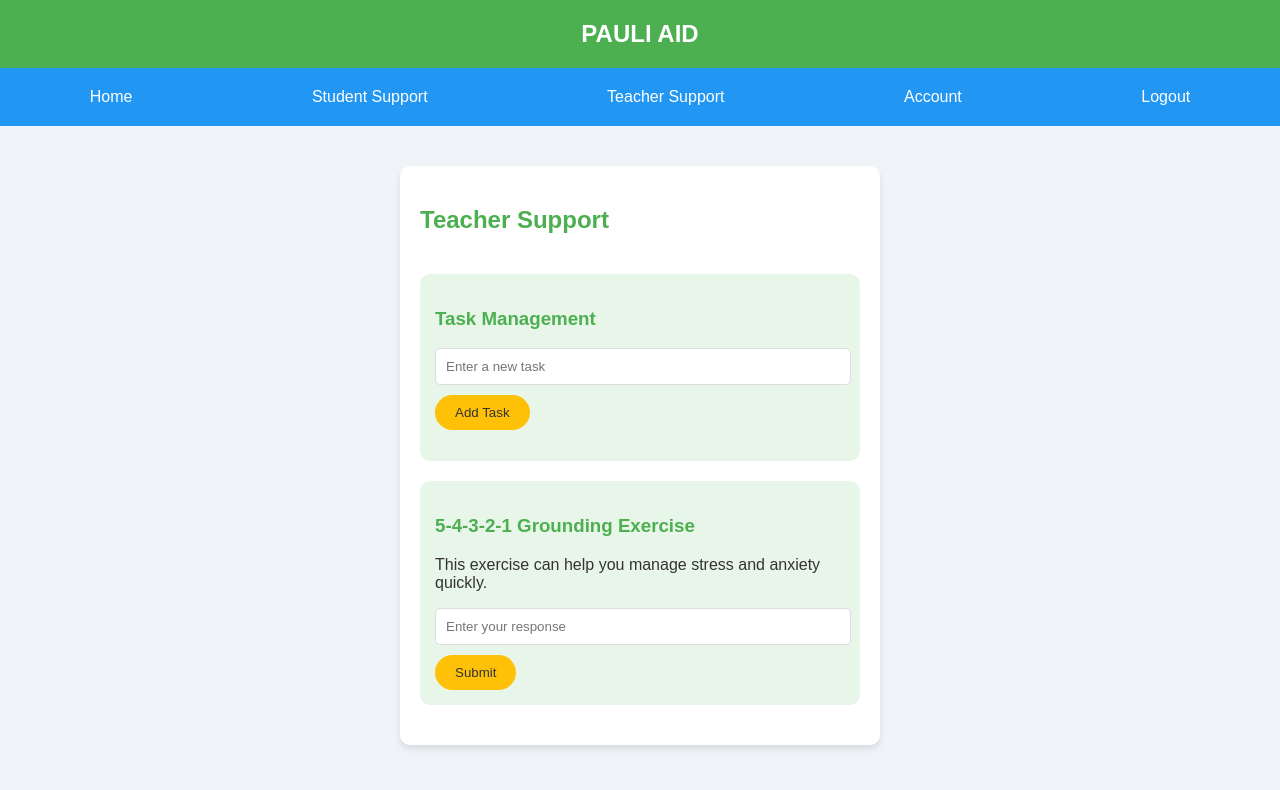
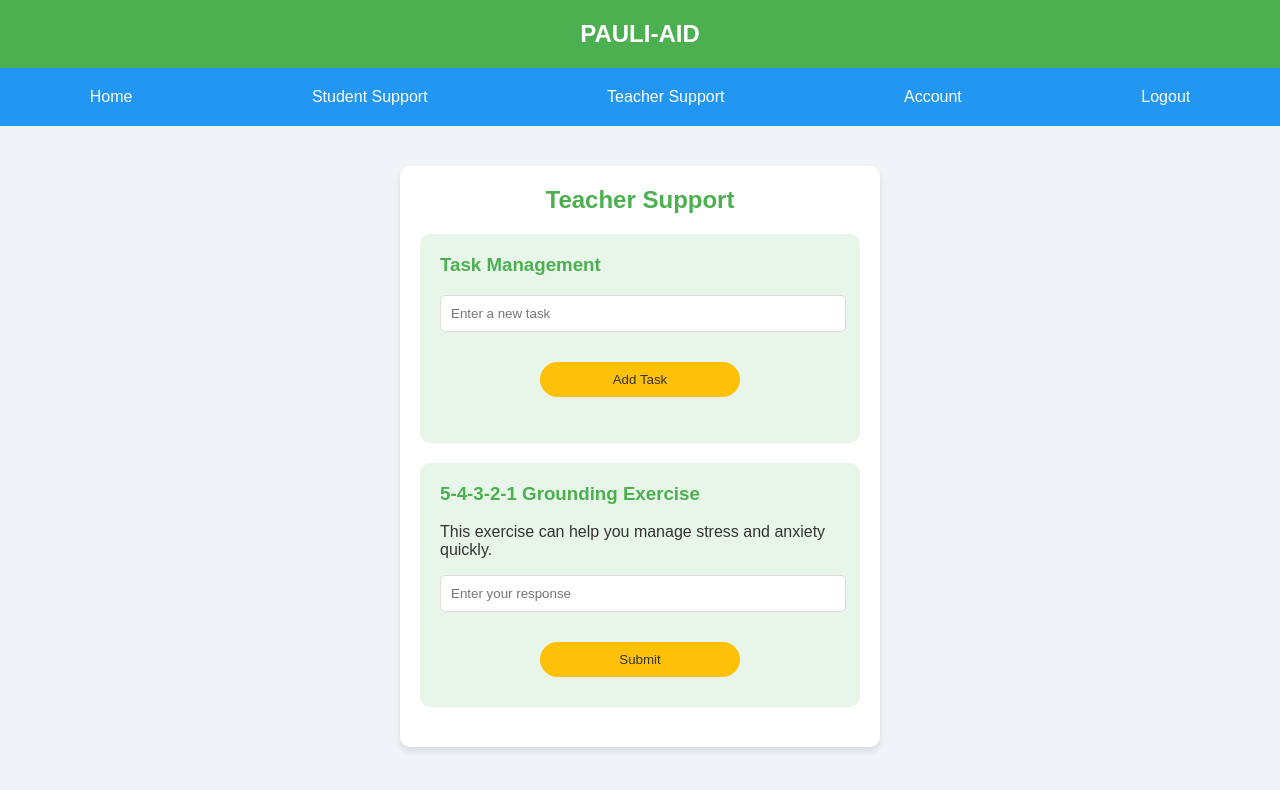
Before and after one commit to KyaptainJoyboy/neurobot, a plain HTML site: page teacher.html in a window 1280 px wide. Drawn offline with Linux system fonts and the light colour scheme.

Commit message:
General Changes to Adjust Consistency and Visuals

```diff
--- a/styles.css
+++ b/styles.css
@@ -67,6 +67,12 @@ nav a:hover {
     box-shadow: 0 4px 6px rgba(0,0,0,0.1);
 }
 
+.content h2{
+    text-align: center;
+    margin-top: 0;
+    margin-bottom: 20px;
+}
+
 h2, h3 {
     color: var(--primary-color);
 }
@@ -86,6 +92,19 @@ h2, h3 {
     background-color: #FFD54F;
 }
 
+.btn-group {
+    display: flex;
+    flex-direction: column;
+    align-items: center;
+    margin-top: 10px;
+}
+
+.btn-group .btn {
+    width: 200px;
+    margin: 0px;
+    text-align: center;
+}
+
 input[type="text"], input[type="email"], input[type="password"], select {
     width: 96%;
     padding: 10px;
@@ -97,8 +116,20 @@ input[type="text"], input[type="email"], input[type="password"], select {
 .feature {
     background-color: #E8F5E9;
     border-radius: 10px;
-    padding: 15px;
+    padding: 20px;
     margin-bottom: 20px;
+}
+
+.feature h3 {
+    margin-top: 0;
+    margin-bottom: 10;
+    text-align: left;
+}
+
+.feature .btn {
+    width: 200px;
+    margin: 10px 0;
+    text-align: center;
 }
 
 .mood-tracker {
@@ -147,7 +178,6 @@ input[type="text"], input[type="email"], input[type="password"], select {
 
 #status-message {
     margin-top: 10px;
-    padding: 10px;
     border-radius: 5px;
 }
 
--- a/teacher.html
+++ b/teacher.html
@@ -9,7 +9,7 @@
 </head>
 <body>
     <header>
-        <h1>PAULI AID</h1>
+        <h1>PAULI-AID</h1>
     </header>
     <nav>
         <a href="index.html">Home</a>
@@ -26,7 +26,9 @@
             <div class="feature">
                 <h3>Task Management</h3>
                 <input type="text" id="new-task" placeholder="Enter a new task">
-                <button onclick="addTask()" class="btn">Add Task</button>
+                <div class="btn-group">
+                    <button onclick="addTask()" class="btn">Add Task</button>
+                </div>
                 <ul id="task-list"></ul>
             </div>
             <div class="feature grounding-exercise">
@@ -34,7 +36,9 @@
                 <p>This exercise can help you manage stress and anxiety quickly.</p>
                 <div id="grounding-prompt"></div>
                 <input type="text" id="grounding-input" placeholder="Enter your response">
-                <button onclick="submitGroundingResponse()" class="btn">Submit</button>
+                <div class="btn-group">
+                    <button onclick="submitGroundingResponse()" class="btn">Submit</button>
+                </div>
                 <div id="grounding-feedback"></div>
             </div>
         </div>
```
Also changed, not shown: account.html (+2 -1 lines), index.html (+8 -4 lines), student.html (+1 -1 lines).
